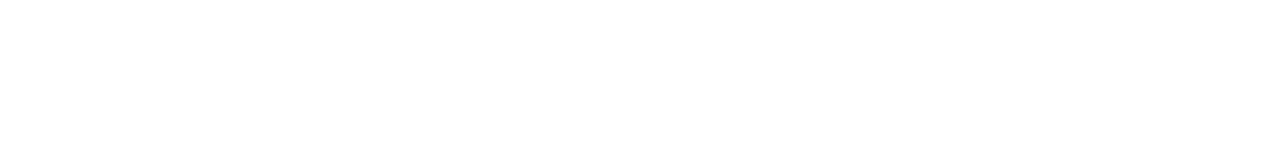
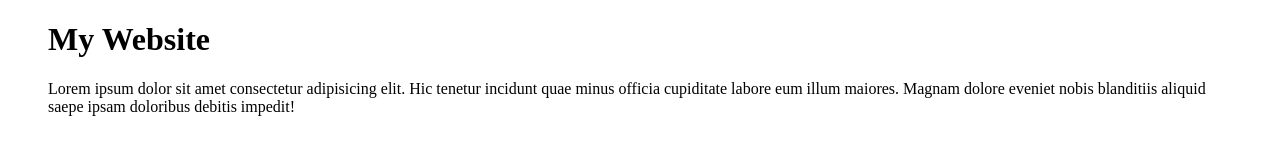
Before and after one commit to dpdahal/bca2024website, a plain HTML site: page index.html in a window 1280 px wide. Drawn offline with Linux system fonts and the light colour scheme.

Commit message:
change index file

```diff
--- a/index.html
+++ b/index.html
@@ -7,6 +7,13 @@
     <link rel="stylesheet" href="./css/style.css">
 </head>
 <body>
-
+    <blockquote>
+        <h1>My Website</h1>
+        <p>
+            Lorem ipsum dolor sit amet consectetur adipisicing elit. Hic tenetur incidunt
+            quae minus officia cupiditate labore eum illum maiores. Magnam
+            dolore eveniet nobis blanditiis aliquid saepe ipsam doloribus debitis impedit!
+        </p>
+    </blockquote>
 </body>
 </html>
```
